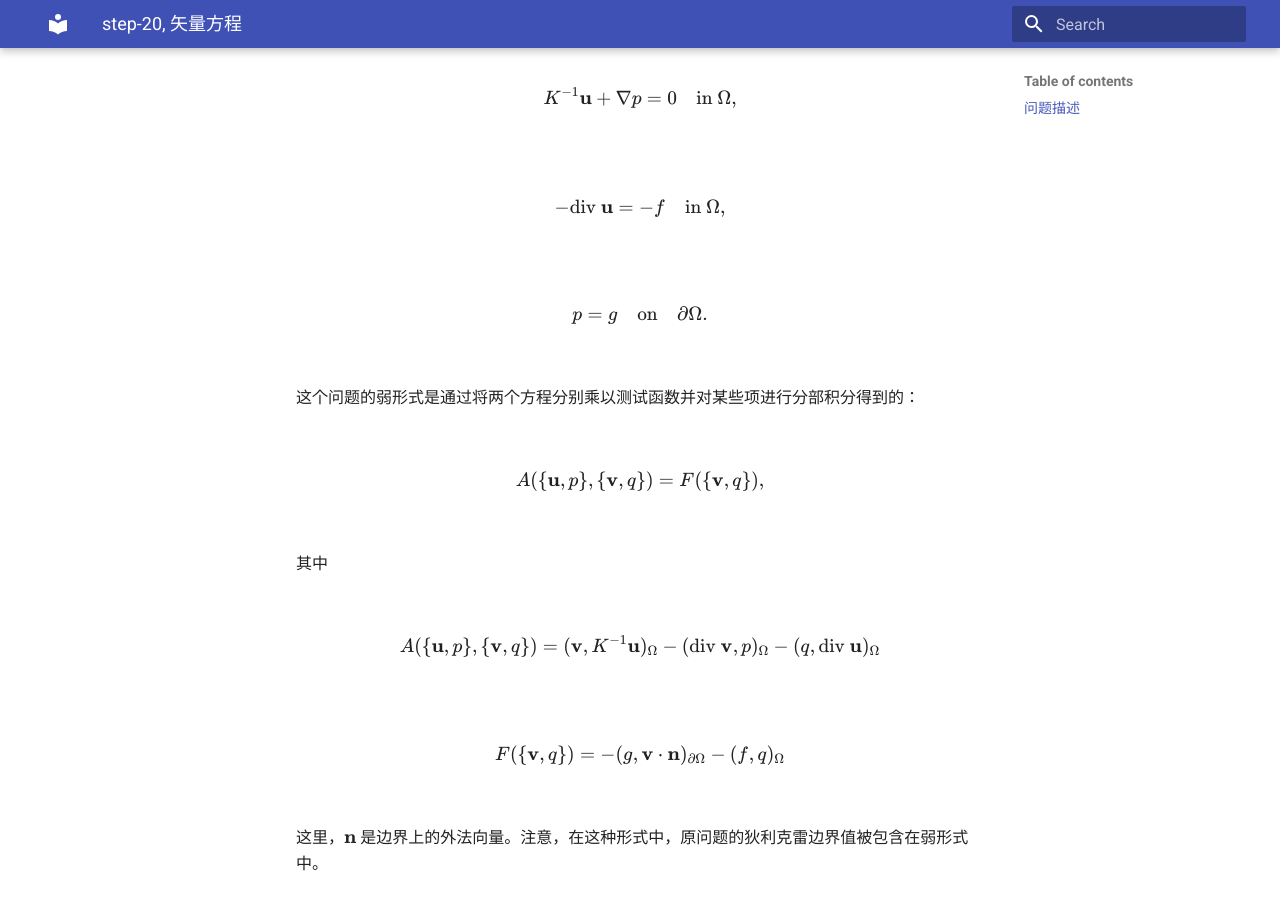
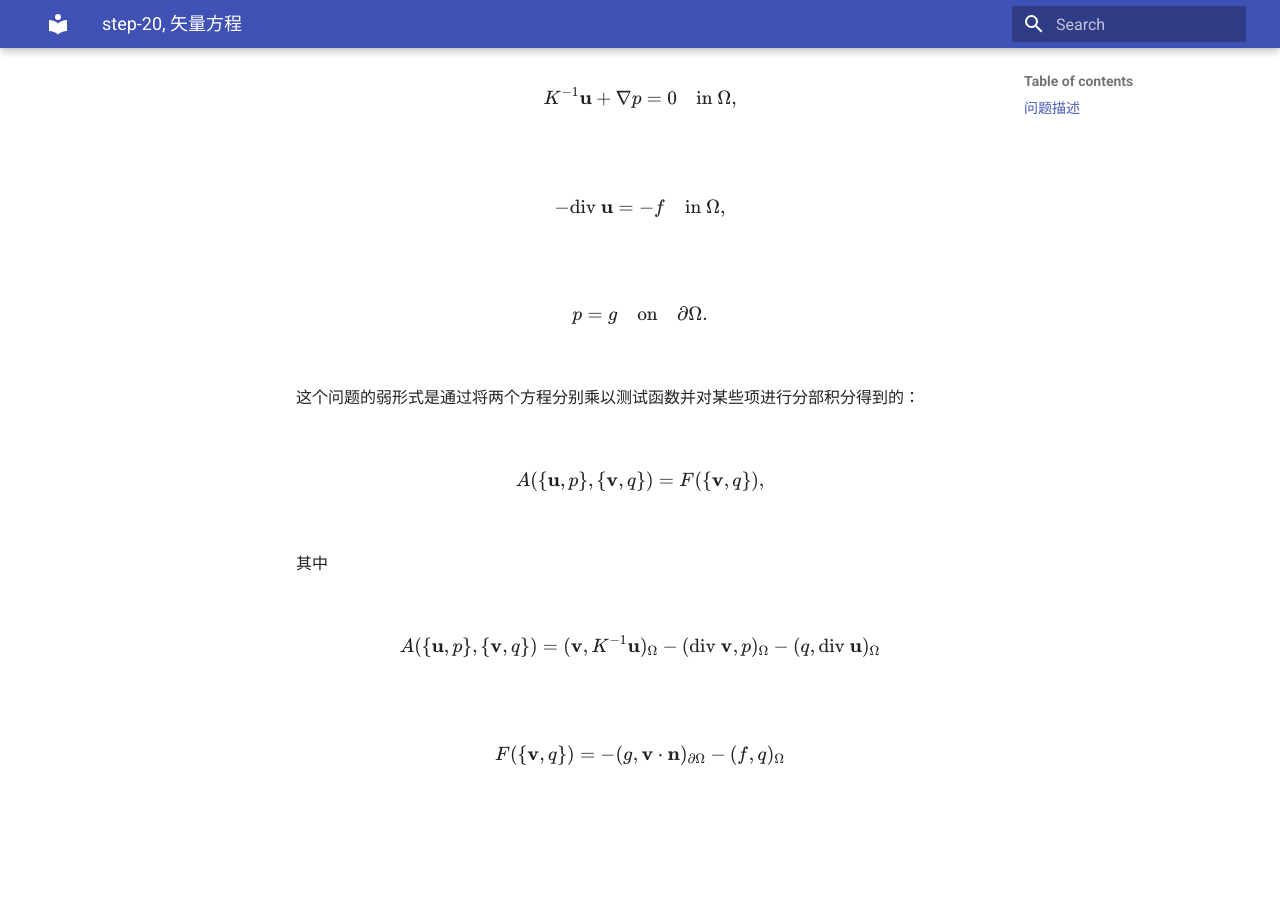
Before and after one commit to ymma98/technotes, an MkDocs documentation site: the page built from docs/FEM/dealii-09_矢量方程.md, in a window 1280 px wide and 900 px high, scrolled down 572 px. Built offline with MkDocs 1.6.1 and Material for MkDocs 9.7.7, drawn with Linux system fonts in a browser that asks for light colours; after the commit the page ends 1405 px from its top, so only the background shows below that.

Commit message:
docs/FEM/dealii-09_矢量方程.md updated from https://stackedit.cn/

```diff
--- a/docs/FEM/dealii-09_矢量方程.md
+++ b/docs/FEM/dealii-09_矢量方程.md
@@ -46,9 +46,7 @@ F(\{\mathbf{v}, q\}) = -(g, \mathbf{v} \cdot \mathbf{n})_{\partial \Omega} - (f,
 $$
 
 
-这里，$\mathbf{n}$ 是边界上的外法向量。注意，在这种形式中，原问题的狄利克雷边界值被包含在弱形式中。
-
 <!--stackedit_data:
-eyJoaXN0b3J5IjpbLTE5ODQ0NDMxOTMsLTE3Mjk2OTAzNSwxOT
-YyNDUzNDQxLDc3Mjc4NzIwNSwxNzQwNDA5MzU5XX0=
+eyJoaXN0b3J5IjpbNDU2Mzk0MjI3LC0xNzI5NjkwMzUsMTk2Mj
+Q1MzQ0MSw3NzI3ODcyMDUsMTc0MDQwOTM1OV19
 -->
```
